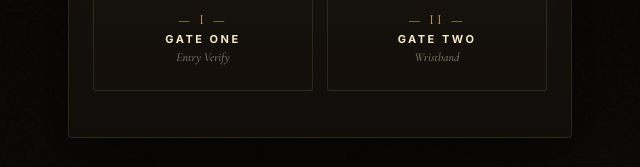
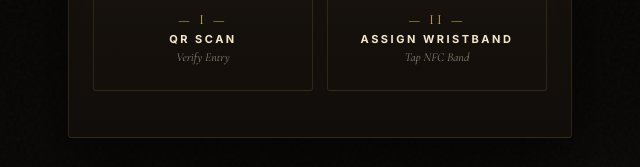
Before and after one commit to Raghavww/Brightlife, a website: page index.html in a window 1280 px wide. Shown: the part 409-576 px from the top of the page, 320-960 px from the left. Drawn offline with nearby package versions, Linux system fonts and the light colour scheme; a web font is replaced by a local one.

```diff
--- a/index.html
+++ b/index.html
@@ -1017,16 +1017,16 @@
             <svg viewBox="0 0 24 24"><circle cx="12" cy="12" r="9"/><path d="M9 12l2 2 4-4"/></svg>
           </div>
           <div class="gate-num">— I —</div>
-          <div class="gate-name">Gate One</div>
-          <div class="gate-desc">Entry Verify</div>
+          <div class="gate-name">QR Scan</div>
+          <div class="gate-desc">Verify Entry</div>
         </div>
         <div class="gate-card" id="selectGate2" onclick="selectGate('gate2')">
           <div class="icon-wrap">
             <svg viewBox="0 0 24 24"><rect x="3" y="8" width="18" height="11" rx="1"/><path d="M7 8V6a5 5 0 0 1 10 0v2"/><circle cx="12" cy="13" r="1.5"/></svg>
           </div>
-          <div class="gate-num">— II —</div>
-          <div class="gate-name">Gate Two</div>
-          <div class="gate-desc">Wristband</div>
+         <div class="gate-num">— II —</div>
+         <div class="gate-name">Assign Wristband</div>
+         <div class="gate-desc">Tap NFC Band</div>
         </div>
       </div>
     </div>
```
